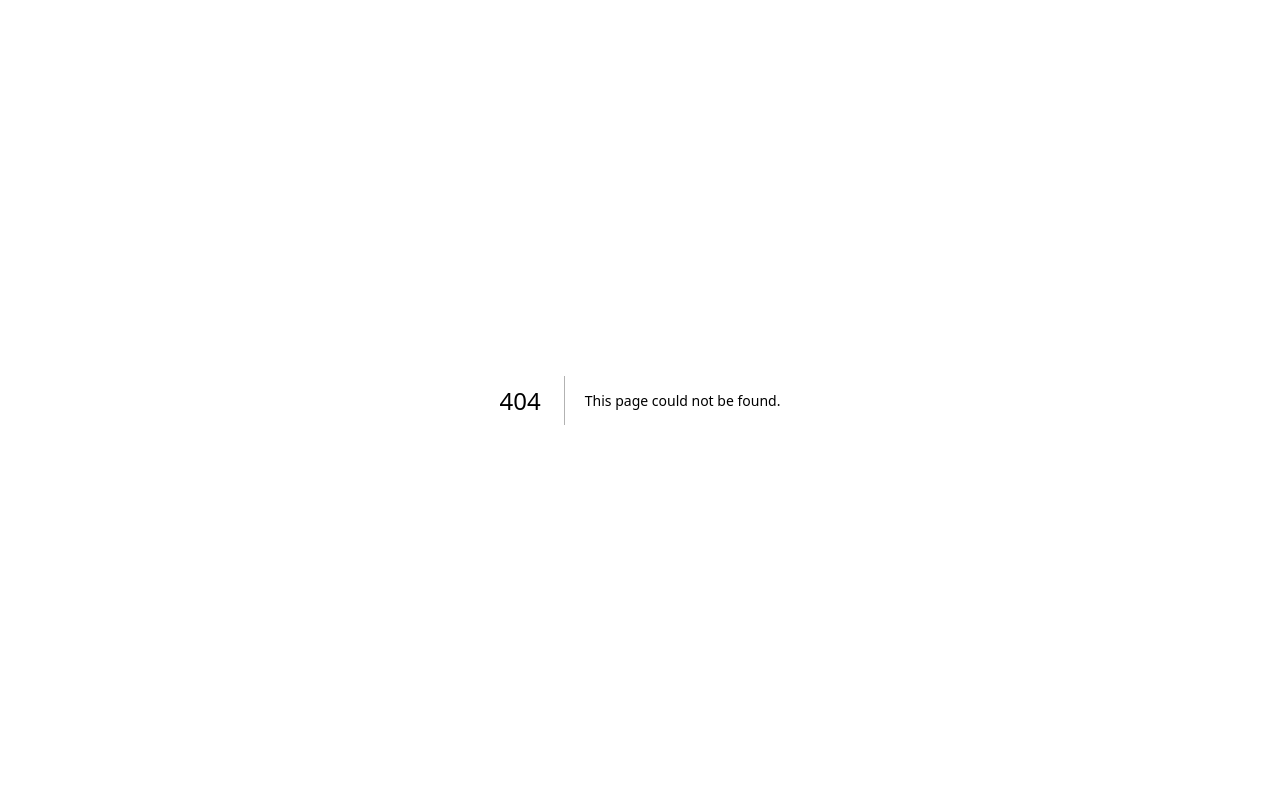
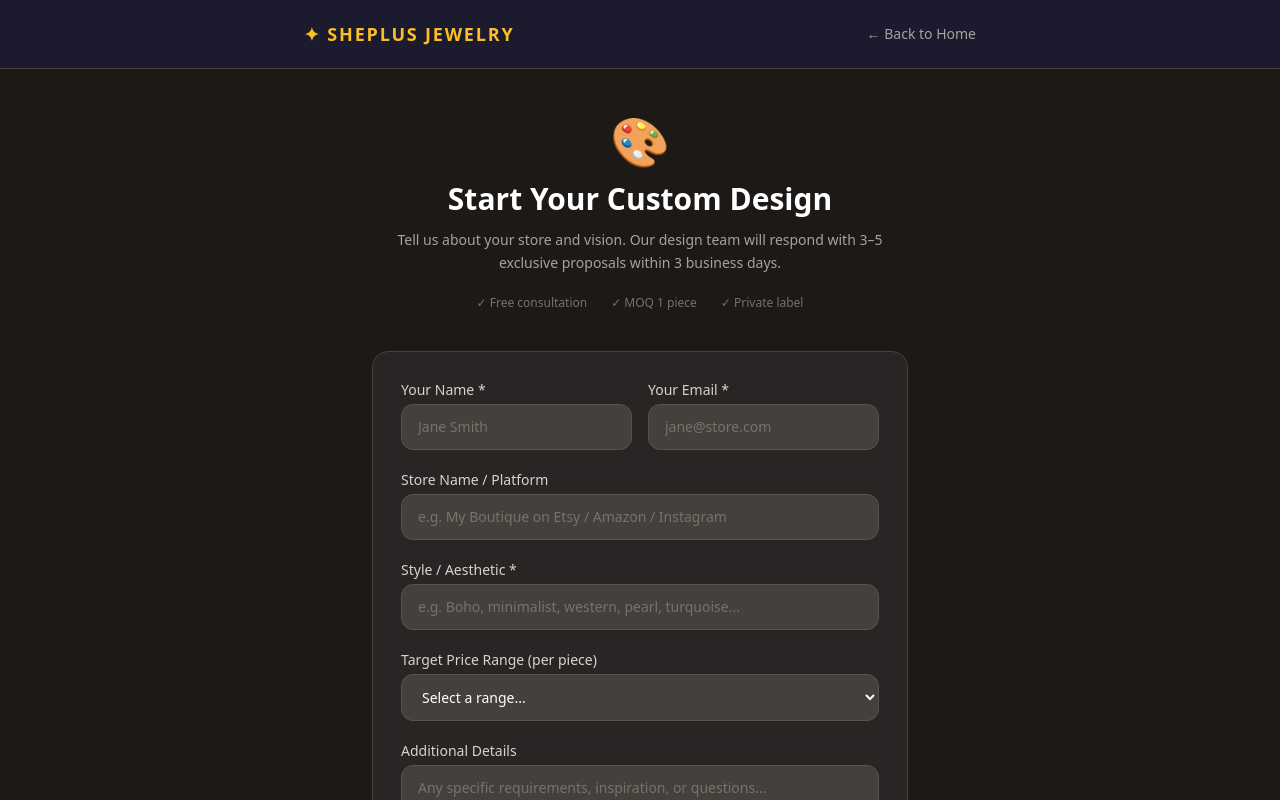
Before and after one commit to apriljacky1988-collab/sheplusjewelry, a Next.js app: page /custom-design in a window 1280 px wide. Before the commit this address had no page. Shown: the top 800 px of the page. Built offline with nearby package versions, Linux system fonts and the light colour scheme.

Commit message:
Add /custom-design page with inquiry form, fix CTA button

```diff
--- a/app/components/CustomDesign.tsx
+++ b/app/components/CustomDesign.tsx
@@ -90,7 +90,7 @@ export default function CustomDesign() {
             Ready to offer your customers something truly unique?
           </p>
           <a
-            href="#contact"
+            href="/custom-design"
             className="inline-block bg-amber-500 hover:bg-amber-400 text-stone-900 font-bold py-4 px-10 rounded-full text-sm transition-colors"
           >
             ✦ Start Your Custom Design
--- /dev/null
+++ b/app/custom-design/client.tsx
@@ -0,0 +1,132 @@
+"use client";
+
+import { useState } from "react";
+
+export default function CustomDesignClient() {
+  const [submitted, setSubmitted] = useState(false);
+  const [loading, setLoading] = useState(false);
+  const [form, setForm] = useState({
+    name: "", email: "", store: "", style: "", budget: "", message: ""
+  });
+
+  const handleSubmit = async (e: React.FormEvent) => {
+    e.preventDefault();
+    setLoading(true);
+    try {
+      await fetch("/api/care-contact", {
+        method: "POST",
+        headers: { "Content-Type": "application/json" },
+        body: JSON.stringify({
+          name: form.name,
+          email: form.email,
+          orderId: `Store: ${form.store} | Budget: ${form.budget}`,
+          issue: `Style: ${form.style}\n\n${form.message}`,
+        }),
+      });
+      setSubmitted(true);
+    } catch (err) {
+      console.error(err);
+    }
+    setLoading(false);
+  };
+
+  return (
+    <main className="min-h-screen bg-stone-900">
+      {/* Header */}
+      <div className="bg-[#1c1a2e] py-5 px-6 border-b border-stone-700">
+        <div className="max-w-2xl mx-auto flex items-center justify-between">
+          <a href="/" className="text-amber-400 font-bold tracking-widest text-lg">✦ SHEPLUS JEWELRY</a>
+          <a href="/" className="text-stone-400 hover:text-white text-sm transition">← Back to Home</a>
+        </div>
+      </div>
+
+      <div className="max-w-xl mx-auto px-5 py-12">
+        {/* Hero */}
+        <div className="text-center mb-10">
+          <div className="text-5xl mb-4">🎨</div>
+          <h1 className="text-3xl font-bold text-white mb-3">Start Your Custom Design</h1>
+          <p className="text-stone-400 text-sm leading-relaxed">
+            Tell us about your store and vision. Our design team will respond with 3–5 exclusive proposals within 3 business days.
+          </p>
+          <div className="flex justify-center gap-6 mt-5 text-xs text-stone-500">
+            <span className="flex items-center gap-1">✓ Free consultation</span>
+            <span className="flex items-center gap-1">✓ MOQ 1 piece</span>
+            <span className="flex items-center gap-1">✓ Private label</span>
+          </div>
+        </div>
+
+        {!submitted ? (
+          <div className="bg-stone-800 rounded-2xl p-7 border border-stone-700">
+            <form onSubmit={handleSubmit} className="space-y-5">
+              <div className="grid grid-cols-1 sm:grid-cols-2 gap-4">
+                <div>
+                  <label className="block text-sm font-medium text-stone-300 mb-1">Your Name *</label>
+                  <input required type="text" placeholder="Jane Smith" value={form.name}
+                    onChange={e => setForm({ ...form, name: e.target.value })}
+                    className="w-full bg-stone-700 border border-stone-600 rounded-xl px-4 py-3 text-sm text-white placeholder-stone-500 focus:outline-none focus:ring-2 focus:ring-amber-400" />
+                </div>
+                <div>
+                  <label className="block text-sm font-medium text-stone-300 mb-1">Your Email *</label>
+                  <input required type="email" placeholder="jane@store.com" value={form.email}
+                    onChange={e => setForm({ ...form, email: e.target.value })}
+                    className="w-full bg-stone-700 border border-stone-600 rounded-xl px-4 py-3 text-sm text-white placeholder-stone-500 focus:outline-none focus:ring-2 focus:ring-amber-400" />
+                </div>
+              </div>
+
+              <div>
+                <label className="block text-sm font-medium text-stone-300 mb-1">Store Name / Platform</label>
+                <input type="text" placeholder="e.g. My Boutique on Etsy / Amazon / Instagram" value={form.store}
+                  onChange={e => setForm({ ...form, store: e.target.value })}
+                  className="w-full bg-stone-700 border border-stone-600 rounded-xl px-4 py-3 text-sm text-white placeholder-stone-500 focus:outline-none focus:ring-2 focus:ring-amber-400" />
+              </div>
+
+              <div>
+                <label className="block text-sm font-medium text-stone-300 mb-1">Style / Aesthetic *</label>
+                <input required type="text" placeholder="e.g. Boho, minimalist, western, pearl, turquoise..." value={form.style}
+                  onChange={e => setForm({ ...form, style: e.target.value })}
+                  className="w-full bg-stone-700 border border-stone-600 rounded-xl px-4 py-3 text-sm text-white placeholder-stone-500 focus:outline-none focus:ring-2 focus:ring-amber-400" />
+              </div>
+
+              <div>
+                <label className="block text-sm font-medium text-stone-300 mb-1">Target Price Range (per piece)</label>
+                <select value={form.budget} onChange={e => setForm({ ...form, budget: e.target.value })}
+                  className="w-full bg-stone-700 border border-stone-600 rounded-xl px-4 py-3 text-sm text-white focus:outline-none focus:ring-2 focus:ring-amber-400">
+                  <option value="">Select a range...</option>
+                  <option value="Under $10">Under $10</option>
+                  <option value="$10–$20">$10–$20</option>
+                  <option value="$20–$50">$20–$50</option>
+                  <option value="$50–$100">$50–$100</option>
+                  <option value="Over $100">Over $100</option>
+                </select>
+              </div>
+
+              <div>
+                <label className="block text-sm font-medium text-stone-300 mb-1">Additional Details</label>
+                <textarea rows={4} placeholder="Any specific requirements, inspiration, or questions..." value={form.message}
+                  onChange={e => setForm({ ...form, message: e.target.value })}
+                  className="w-full bg-stone-700 border border-stone-600 rounded-xl px-4 py-3 text-sm text-white placeholder-stone-500 focus:outline-none focus:ring-2 focus:ring-amber-400 resize-none" />
+              </div>
+
+              <button type="submit" disabled={loading}
+                className="w-full bg-amber-500 hover:bg-amber-400 disabled:bg-stone-600 text-stone-900 font-bold py-4 rounded-xl transition-colors text-sm">
+                {loading ? "Sending..." : "✦ Send My Design Request →"}
+              </button>
+            </form>
+          </div>
+        ) : (
+          <div className="bg-stone-800 rounded-2xl p-12 text-center border border-stone-700">
+            <div className="text-5xl mb-4">✅</div>
+            <h2 className="text-xl font-bold text-white mb-2">Request Received!</h2>
+            <p className="text-stone-400 mb-6 text-sm">Our design team will send you 3–5 exclusive proposals within <strong className="text-white">3 business days</strong>.</p>
+            <p className="text-stone-500 text-xs">📧 anna@sheplusjewelry.com</p>
+            <a href="/" className="inline-block mt-6 text-amber-400 hover:text-amber-300 text-sm">← Back to Home</a>
+          </div>
+        )}
+
+        <p className="text-center text-stone-600 text-xs mt-6">
+          Or email us directly: anna@sheplusjewelry.com
+        </p>
+      </div>
+    </main>
+  );
+}
--- /dev/null
+++ b/app/custom-design/page.tsx
@@ -0,0 +1,11 @@
+import { Metadata } from "next";
+import CustomDesignClient from "./client";
+
+export const metadata: Metadata = {
+  title: "Custom Design | Sheplus Jewelry",
+  description: "Start your custom jewelry design with Sheplus. Free consultation, MOQ 1 piece, private label available.",
+};
+
+export default function CustomDesignPage() {
+  return <CustomDesignClient />;
+}
```
